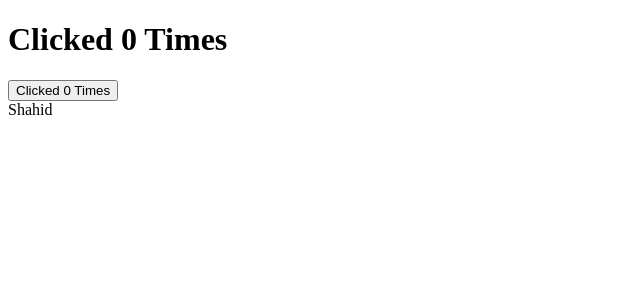
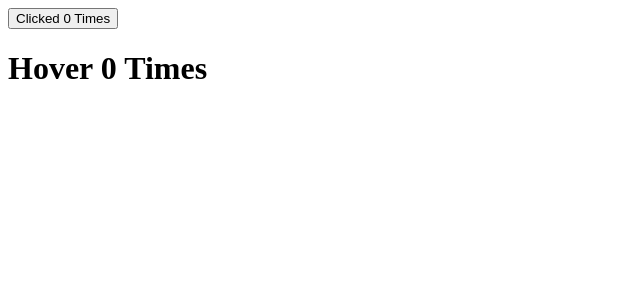
Before and after one commit to shahidbd75/myreact, a React (Create React App) app: page / in a window 1280 px wide. Shown: the top 300 px of the page, without its empty margins (0-640 px from the left). Built offline with nearby package versions, Linux system fonts and the light colour scheme.

Commit message:
passing conponent through children

```diff
--- a/src/App.js
+++ b/src/App.js
@@ -1,13 +1,24 @@
 import ClickCounter from './components/clickCounter';
+import Counter from './components/Counter';
 import HoverCounter from './components/hoverCounter';
-import User from './components/User';
 
 function App() {
     return (
         <div className="App">
-            <HoverCounter />
-            <ClickCounter />
-            <User render={(isLoggedIn) => (isLoggedIn ? 'Shahid' : 'Guest')} />
+            {/* <HoverCounter /> */}
+            {/* <ClickCounter /> */}
+            {/* <User render={(isLoggedIn) => (isLoggedIn ? 'Shahid' : 'Guest')} /> */}
+
+            <Counter>
+                {(count, incrementCount) => (
+                    <ClickCounter count={count} incrementCount={incrementCount} />
+                )}
+            </Counter>
+            <Counter>
+                {(count, incrementCount) => (
+                    <HoverCounter count={count} incrementCount={incrementCount} />
+                )}
+            </Counter>
         </div>
     );
 }
--- a/src/components/Counter.js
+++ b/src/components/Counter.js
@@ -0,0 +1,19 @@
+import { Component } from 'react';
+
+class Counter extends Component {
+    state = { count: 0 };
+
+    incrementCount = () => {
+        this.setState((prevState) => ({
+            count: prevState.count + 1,
+        }));
+    };
+
+    render() {
+        const { children } = this.props;
+        const { count } = this.state;
+        return children(count, this.incrementCount);
+    }
+}
+
+export default Counter;
--- a/src/components/clickCounter.js
+++ b/src/components/clickCounter.js
@@ -1,24 +1,11 @@
-import React, { Component } from 'react';
+import React from 'react';
 
-class ClickCounter extends Component {
-    state = { count: 0 };
-
-    incrementCount = () => {
-        this.setState((prevState) => ({
-            count: prevState.count + 1,
-        }));
-    };
-
-    render() {
-        const { count } = this.state;
-        return (
-            <div>
-                <button type="button" onClick={this.incrementCount}>
-                    Clicked {count} Times
-                </button>
-            </div>
-        );
-    }
-}
+const ClickCounter = ({ count, incrementCount }) => (
+    <div>
+        <button type="button" onClick={incrementCount}>
+            Clicked {count} Times
+        </button>
+    </div>
+);
 
 export default ClickCounter;
--- a/src/components/hoverCounter.js
+++ b/src/components/hoverCounter.js
@@ -1,23 +1,10 @@
-import React, { Component } from 'react';
+import React from 'react';
 
-class HoverCounter extends Component {
-    state = { count: 0 };
-
-    incrementCount = () => {
-        this.setState((prevState) => ({
-            count: prevState.count + 1,
-        }));
-    };
-
-    render() {
-        const { count } = this.state;
-        return (
-            <h1 type="button" onMouseOver={this.incrementCount}>
-                Clicked {count} Times
-            </h1>
-        );
-    }
-}
+const HoverCounter = ({ count, incrementCount }) => (
+    <h1 type="button" onMouseOver={incrementCount}>
+        Hover {count} Times
+    </h1>
+);
 
 export default HoverCounter;
 
```
